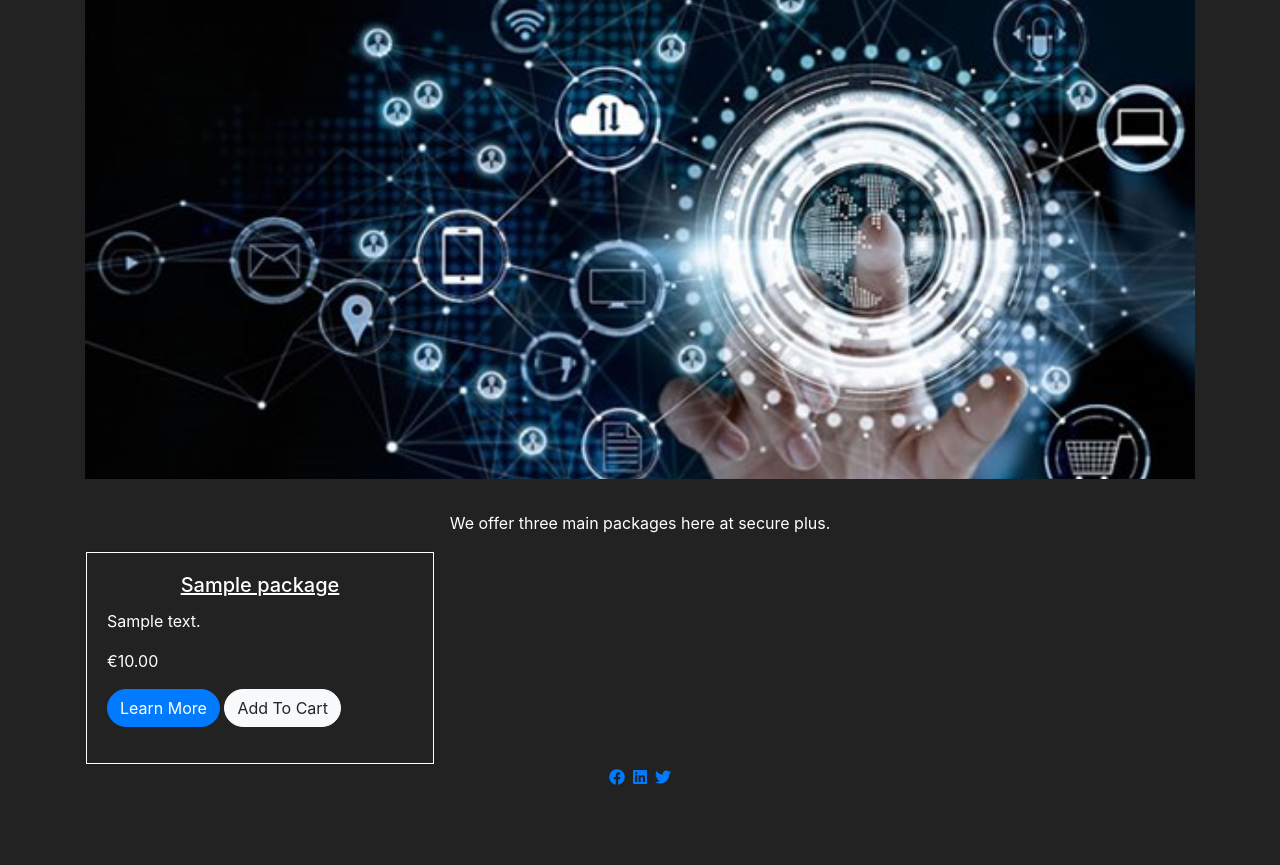
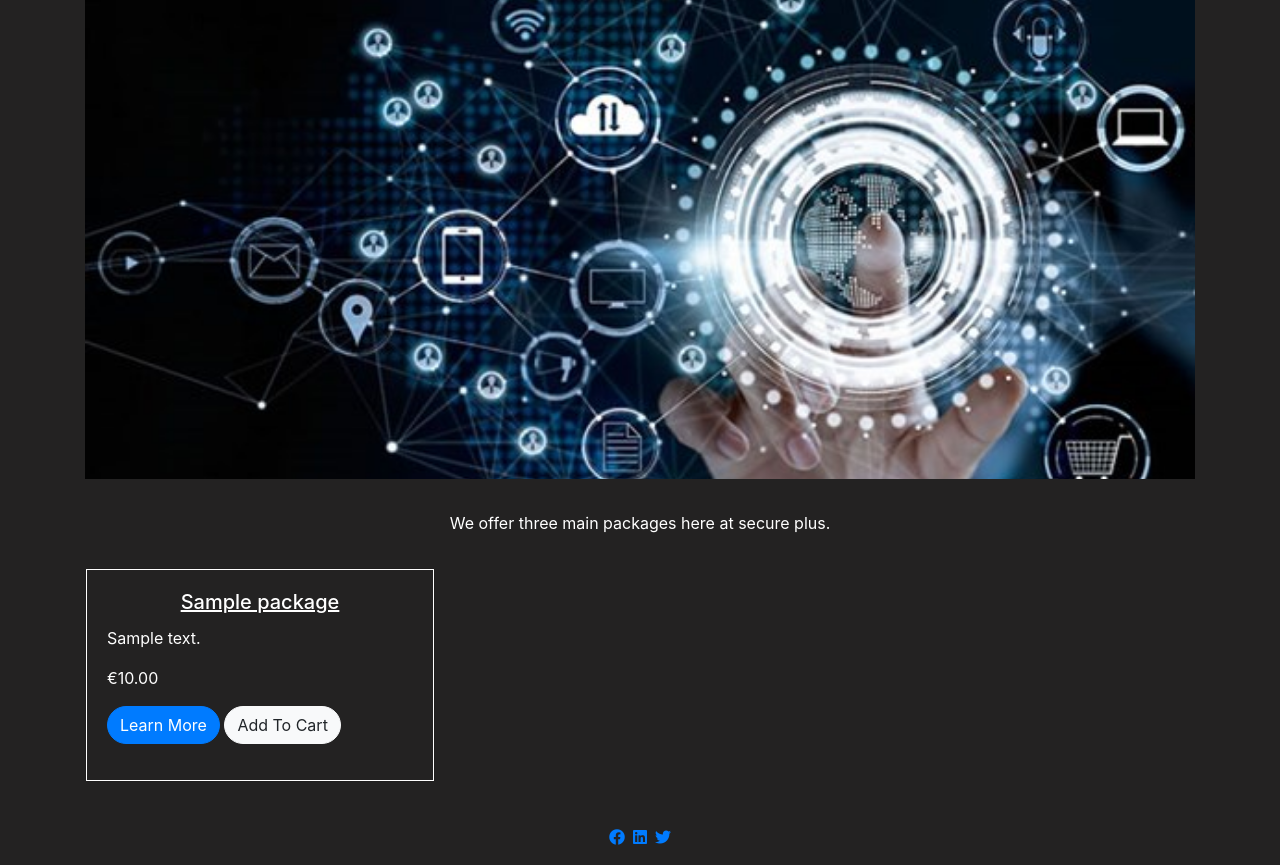
Before and after one commit to LiamD88/secure_plus, a Django app: page /services1/ in a window 1280 px wide. Shown: the part 57-922 px from the top of the page. Before the commit the page ends 842 px from the top, so only its background shows below. Run offline with Django 3.2, Linux system fonts and the light colour scheme; tables that the repository leaves empty hold one stand-in row (values such as "Sample post"); some libraries are stand-ins or nearby versions.

Commit message:
I added classes to adjust margins for card and text on the services page

```diff
--- a/secure_plus/static/css/style.css
+++ b/secure_plus/static/css/style.css
@@ -61,7 +61,6 @@
 }
 
 
-
 /* main colours */
 
 .main-bg {
@@ -104,6 +103,15 @@
   margin-bottom: 27.3em;
 }
 
+/* services page */
+
+.card-margin1 {
+  margin-bottom: 2.05em;
+}
+
+.card-margin2 {
+  margin-bottom: 2.7em;
+}
 
 /* media queries */
 @media (min-width: 300px) {
```
